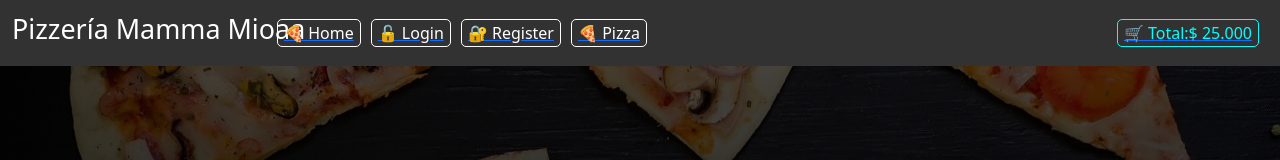
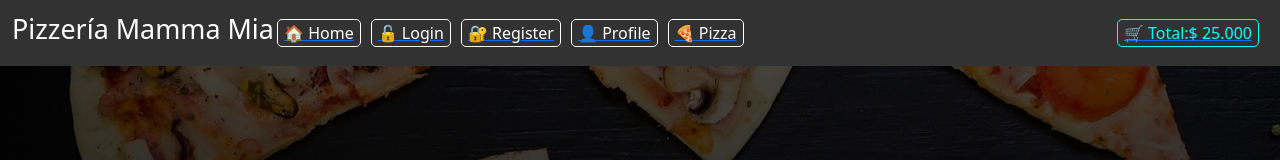
Before and after one commit to MatGimenez/DESAFIO-17, a React (Vite) app in the folder Mamma_mia/: page / in a window 1280 px wide. Shown: the top 160 px of the page. Built offline with nearby package versions, Linux system fonts and the light colour scheme; no server answers.

Commit message:
ajustes en navbar: boton pizza - boton profile

```diff
--- a/Mamma_mia/src/App.jsx
+++ b/Mamma_mia/src/App.jsx
@@ -22,7 +22,7 @@ function App() {
           <Route path='/Register' element={<Register />} />
           <Route path='/Cart' element={<Cart />} />
           <Route path='/Profile' element={<Profile />} />
-          <Route path='/pizza/p001' element={<Pizza />} />
+          <Route path='/Pizza/p001' element={<Pizza />} />
           <Route path='/404' element={<NotFound />} />
 
         {/* <Login /> */}
--- a/Mamma_mia/src/components/Navbar.jsx
+++ b/Mamma_mia/src/components/Navbar.jsx
@@ -8,7 +8,7 @@ const Navbar = () => {
     return (
         <nav className='navegador navbar navbar-expand-lg'>
             <div className='container conjunto'>
-                <h2 className='navbar-brand'>Pizzería Mamma Mioaa</h2>
+                <h2 className='navbar-brand'>Pizzería Mamma Mia</h2>
                 <button className="navbar-toggler" type="button" data-bs-toggle="collapse" data-bs-target="#navbarNav" aria-controls="navbarNav" aria-expanded="false" aria-label="Toggle navigation">
                 <span className="navbar-toggler-icon"></span>
                 </button>
@@ -16,7 +16,7 @@ const Navbar = () => {
             <div className='collapse navbar-collapse' id='navbarNav'>
                 <ul className='lista navbar-nav'>
                     <div className='lista1 navbar-nav'>
-                        <li className="item nav-item"><Link to="/"><button>🍕 Home</button></Link></li>
+                        <li className="item nav-item"><Link to="/"><button>🏠 Home</button></Link></li>
                         <li className="item nav-item">
                             { /* Cambiar token de false a true, para revisar botones */}
                             {token == false ? <Link to="/Login"><button>🔓 Login</button></Link> : <Link to="/Profile"><button>👤 Profile</button></Link>}
@@ -29,8 +29,10 @@ const Navbar = () => {
 
                         </li>
                         {/* <li className="item nav-item"><Link to="/Cart"><button>🍕 Cart</button></Link></li> */}
-                        {/* <li className="item nav-item"><Link to="/Profile"><button>🍕 Profile</button></Link></li> */}
-                        <li className="item nav-item"><Link to="/Pizza/p001"><button>🍕 Pizza</button></Link></li>
+                        <li className="item nav-item"><Link to="/Profile"><button>👤 Profile</button></Link></li>
+
+                        { /* REFERENCIA 404 */}
+                        <li className="item nav-item"><Link to="/Pizza"><button>🍕 Pizza</button></Link></li>
                     </div>
                     <div className='lista2 navbar-nav'>
                         <li className="item nav-item compra-total"><Link to="/Cart"><button>🛒 Total:$ {total.toLocaleString("es-CL")}</button></Link></li>
```
